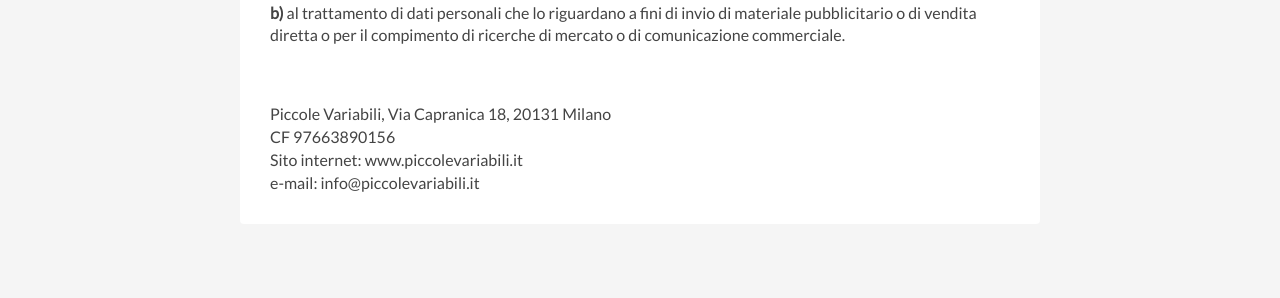
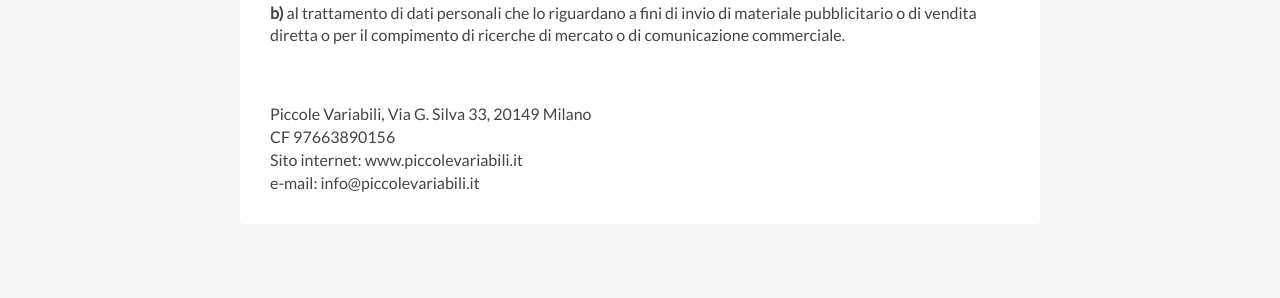
Before and after one commit to fgrotta/piccolevariabili.it, a Jekyll site: the page built from informativa.html, in a window 1280 px wide and 900 px high, scrolled down 939 px. Shown: the part 462-760 px from the top of the window. Built offline with Jekyll 4.4.1, drawn with Linux system fonts in a browser that asks for light colours.

Commit message:
Update informativa.html

```diff
--- a/informativa.html
+++ b/informativa.html
@@ -33,7 +33,7 @@
 <strong>b)</strong> al trattamento di dati personali che lo riguardano a fini di invio di materiale pubblicitario o di vendita diretta o per il compimento di ricerche di mercato o di comunicazione commerciale.</p>
 <br>
 <br>
-Piccole Variabili, Via Capranica 18, 20131 Milano<br>
+Piccole Variabili, Via G. Silva 33, 20149 Milano<br>
 CF 97663890156<br>
 Sito internet: www.piccolevariabili.it<br>
 e-mail: info@piccolevariabili.it
```
